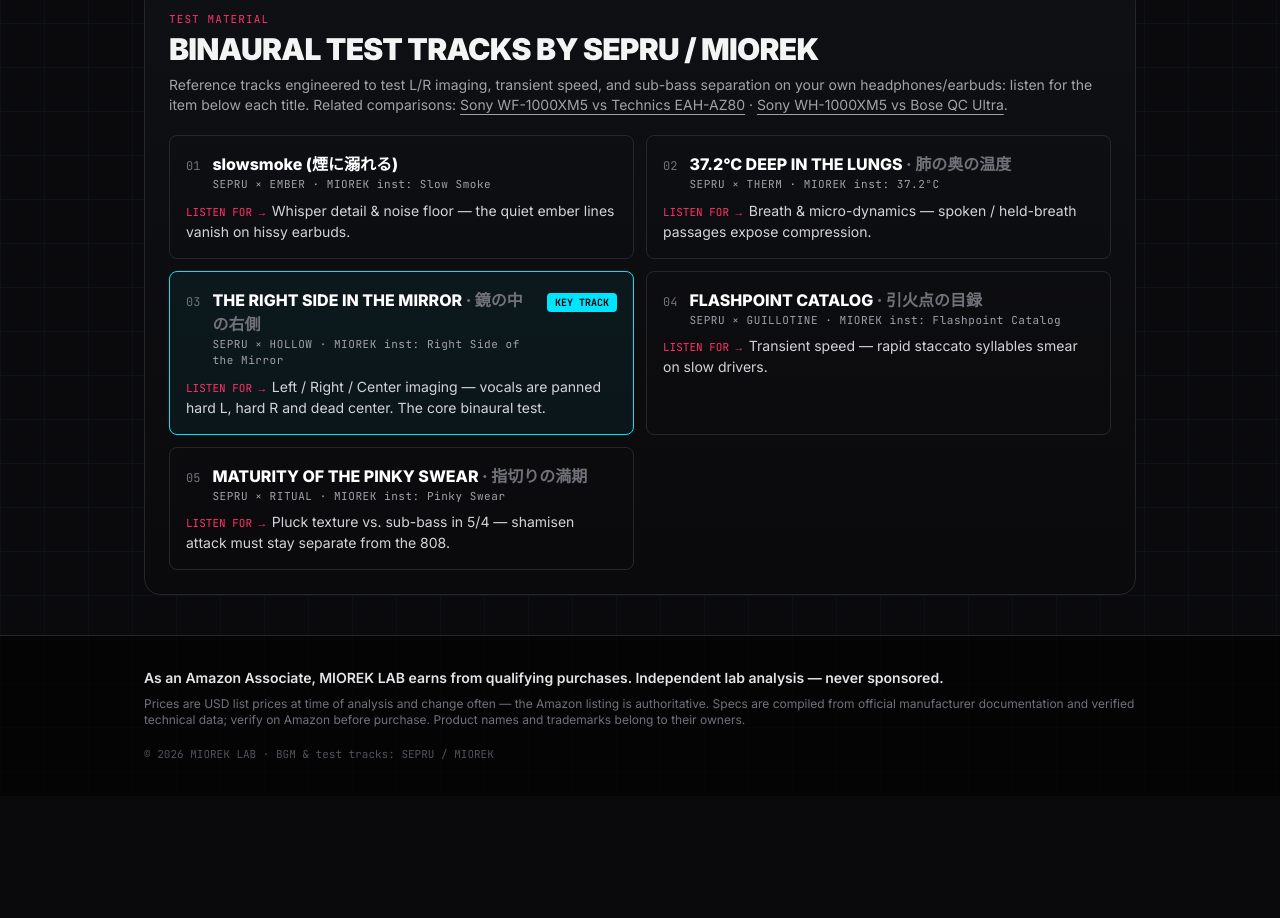
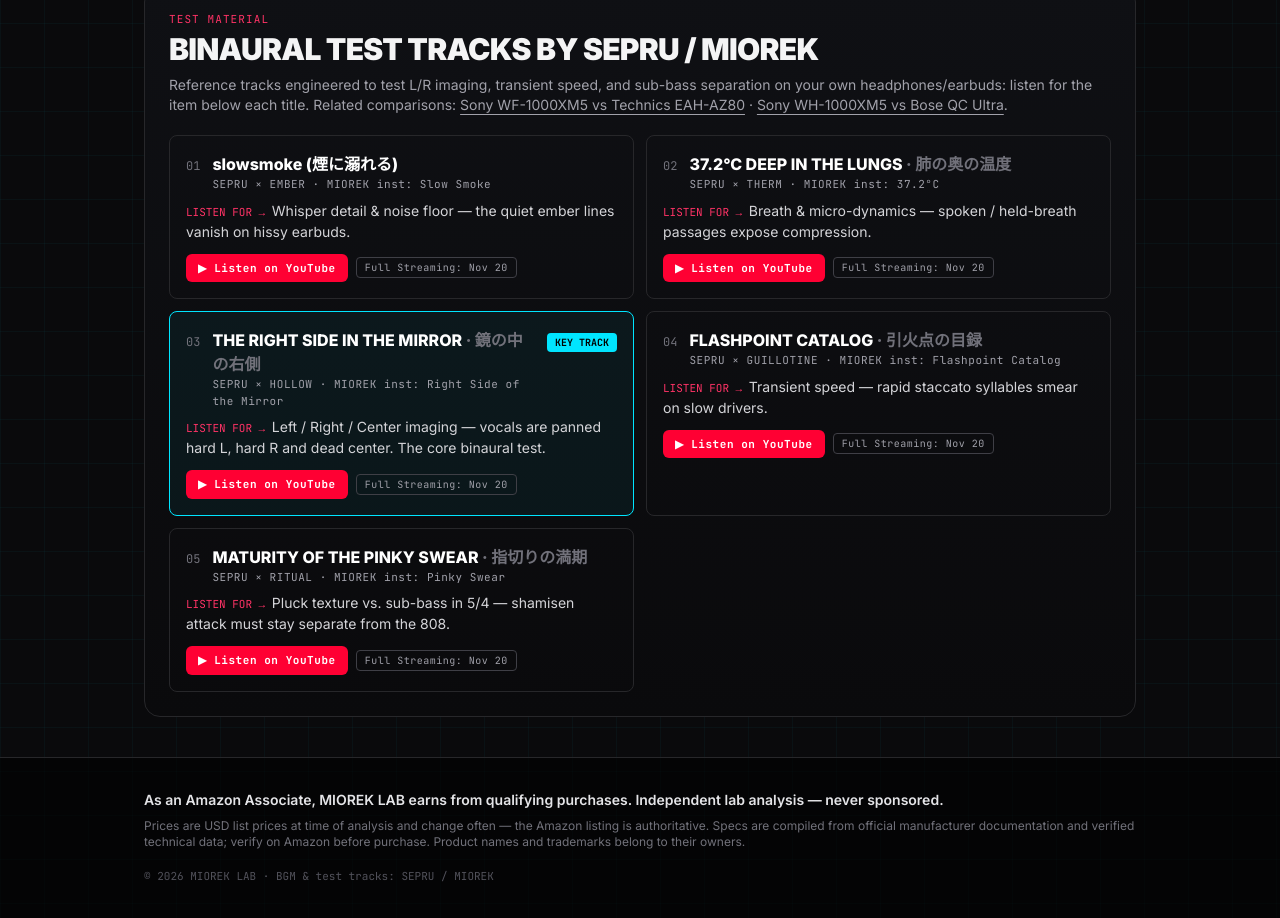
Before and after one commit to miorek7/miorek-lab, a plain HTML site: page docs/index.html in a window 1280 px wide. Shown: the part 8953-9871 px from the top of the page. Before the commit the page ends 9749 px from the top, so only its background shows below. Drawn offline with nearby package versions, Linux system fonts and the light colour scheme.

Commit message:
Add listen buttons to SEPRU test tracks

```diff
--- a/docs/index.html
+++ b/docs/index.html
@@ -758,30 +758,35 @@
     <p class="font-mono text-[11px] tracking-wider text-zinc-400">SEPRU × EMBER · MIOREK inst: Slow Smoke</p></div>
     </div>
   <p class="mt-2 text-sm text-zinc-300"><span class="font-mono text-[11px] text-[#FF3366]">LISTEN FOR → </span>Whisper detail &amp; noise floor — the quiet ember lines vanish on hissy earbuds.</p>
+  <div class="mt-3 flex flex-wrap items-center gap-2"><a class="inline-flex items-center gap-1 rounded-md px-3 py-1.5 font-mono text-[11px] font-bold tracking-wider transition hover:brightness-110 bg-[#FF0033] text-white" href="https://www.youtube.com/results?search_query=SEPRU+slowsmoke" target="_blank" rel="noopener">▶ Listen on YouTube</a><span class="rounded border border-zinc-700 px-2 py-0.5 font-mono text-[10px] tracking-wider text-zinc-400">Full Streaming: Nov 20</span></div>
 </li><li class="rounded-lg border p-4 border-zinc-800">
   <div class="flex items-baseline gap-3"><span class="font-mono text-xs text-zinc-500">02</span>
     <div><p class="font-bold text-white">37.2°C DEEP IN THE LUNGS<span class="text-zinc-500"> · 肺の奥の温度</span></p>
     <p class="font-mono text-[11px] tracking-wider text-zinc-400">SEPRU × THERM · MIOREK inst: 37.2°C</p></div>
     </div>
   <p class="mt-2 text-sm text-zinc-300"><span class="font-mono text-[11px] text-[#FF3366]">LISTEN FOR → </span>Breath &amp; micro-dynamics — spoken / held-breath passages expose compression.</p>
+  <div class="mt-3 flex flex-wrap items-center gap-2"><a class="inline-flex items-center gap-1 rounded-md px-3 py-1.5 font-mono text-[11px] font-bold tracking-wider transition hover:brightness-110 bg-[#FF0033] text-white" href="https://www.youtube.com/results?search_query=SEPRU+37.2%C2%B0C+DEEP+IN+THE+LUNGS" target="_blank" rel="noopener">▶ Listen on YouTube</a><span class="rounded border border-zinc-700 px-2 py-0.5 font-mono text-[10px] tracking-wider text-zinc-400">Full Streaming: Nov 20</span></div>
 </li><li class="rounded-lg border p-4 border-[#00E5FF] bg-[#00E5FF]/5">
   <div class="flex items-baseline gap-3"><span class="font-mono text-xs text-zinc-500">03</span>
     <div><p class="font-bold text-white">THE RIGHT SIDE IN THE MIRROR<span class="text-zinc-500"> · 鏡の中の右側</span></p>
     <p class="font-mono text-[11px] tracking-wider text-zinc-400">SEPRU × HOLLOW · MIOREK inst: Right Side of the Mirror</p></div>
     <span class="ml-auto shrink-0 rounded bg-[#00E5FF] px-2 py-0.5 font-mono text-[10px] font-bold text-black">KEY TRACK</span></div>
   <p class="mt-2 text-sm text-zinc-300"><span class="font-mono text-[11px] text-[#FF3366]">LISTEN FOR → </span>Left / Right / Center imaging — vocals are panned hard L, hard R and dead center. The core binaural test.</p>
+  <div class="mt-3 flex flex-wrap items-center gap-2"><a class="inline-flex items-center gap-1 rounded-md px-3 py-1.5 font-mono text-[11px] font-bold tracking-wider transition hover:brightness-110 bg-[#FF0033] text-white" href="https://www.youtube.com/results?search_query=SEPRU+THE+RIGHT+SIDE+IN+THE+MIRROR" target="_blank" rel="noopener">▶ Listen on YouTube</a><span class="rounded border border-zinc-700 px-2 py-0.5 font-mono text-[10px] tracking-wider text-zinc-400">Full Streaming: Nov 20</span></div>
 </li><li class="rounded-lg border p-4 border-zinc-800">
   <div class="flex items-baseline gap-3"><span class="font-mono text-xs text-zinc-500">04</span>
     <div><p class="font-bold text-white">FLASHPOINT CATALOG<span class="text-zinc-500"> · 引火点の目録</span></p>
     <p class="font-mono text-[11px] tracking-wider text-zinc-400">SEPRU × GUILLOTINE · MIOREK inst: Flashpoint Catalog</p></div>
     </div>
   <p class="mt-2 text-sm text-zinc-300"><span class="font-mono text-[11px] text-[#FF3366]">LISTEN FOR → </span>Transient speed — rapid staccato syllables smear on slow drivers.</p>
+  <div class="mt-3 flex flex-wrap items-center gap-2"><a class="inline-flex items-center gap-1 rounded-md px-3 py-1.5 font-mono text-[11px] font-bold tracking-wider transition hover:brightness-110 bg-[#FF0033] text-white" href="https://www.youtube.com/results?search_query=SEPRU+FLASHPOINT+CATALOG" target="_blank" rel="noopener">▶ Listen on YouTube</a><span class="rounded border border-zinc-700 px-2 py-0.5 font-mono text-[10px] tracking-wider text-zinc-400">Full Streaming: Nov 20</span></div>
 </li><li class="rounded-lg border p-4 border-zinc-800">
   <div class="flex items-baseline gap-3"><span class="font-mono text-xs text-zinc-500">05</span>
     <div><p class="font-bold text-white">MATURITY OF THE PINKY SWEAR<span class="text-zinc-500"> · 指切りの満期</span></p>
     <p class="font-mono text-[11px] tracking-wider text-zinc-400">SEPRU × RITUAL · MIOREK inst: Pinky Swear</p></div>
     </div>
   <p class="mt-2 text-sm text-zinc-300"><span class="font-mono text-[11px] text-[#FF3366]">LISTEN FOR → </span>Pluck texture vs. sub-bass in 5/4 — shamisen attack must stay separate from the 808.</p>
+  <div class="mt-3 flex flex-wrap items-center gap-2"><a class="inline-flex items-center gap-1 rounded-md px-3 py-1.5 font-mono text-[11px] font-bold tracking-wider transition hover:brightness-110 bg-[#FF0033] text-white" href="https://www.youtube.com/results?search_query=SEPRU+MATURITY+OF+THE+PINKY+SWEAR" target="_blank" rel="noopener">▶ Listen on YouTube</a><span class="rounded border border-zinc-700 px-2 py-0.5 font-mono text-[10px] tracking-wider text-zinc-400">Full Streaming: Nov 20</span></div>
 </li></ol>
 </section>
 </main>
```
